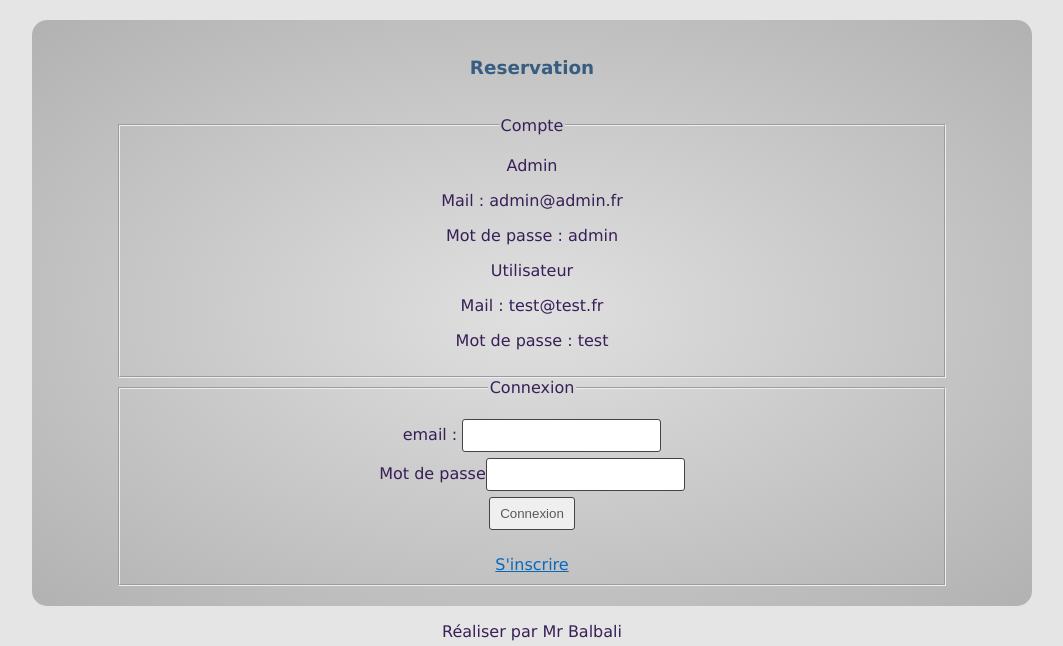
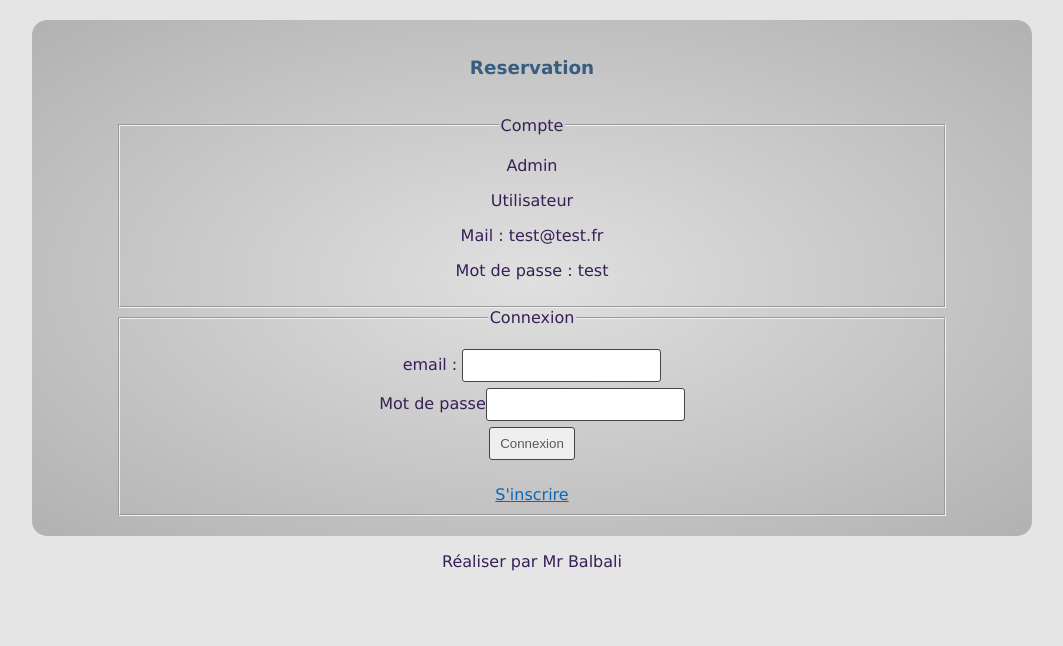
Before and after one commit to balbali/ppe_final2, a PHP site: page / in a window 1280 px wide. Shown: the part 233-879 px from the top of the page, without its empty margins (108-1171 px from the left). Run offline with PHP 8.4, Linux system fonts and the light colour scheme.

Commit message:
j'ai enlevé 2 lignes de code

```diff
--- a/index.php
+++ b/index.php
@@ -22,8 +22,7 @@ if(isset($_POST['OK'])) {
 <h3>Reservation</h3><br />
 <fieldset><legend>Compte</legend>
     <p>Admin</p>
-    <p>Mail : admin@admin.fr</p>
-    <p>Mot de passe : admin</p>
+
     <p>Utilisateur</p>
     <p>Mail : test@test.fr</p>
     <p>Mot de passe : test</p>
```
